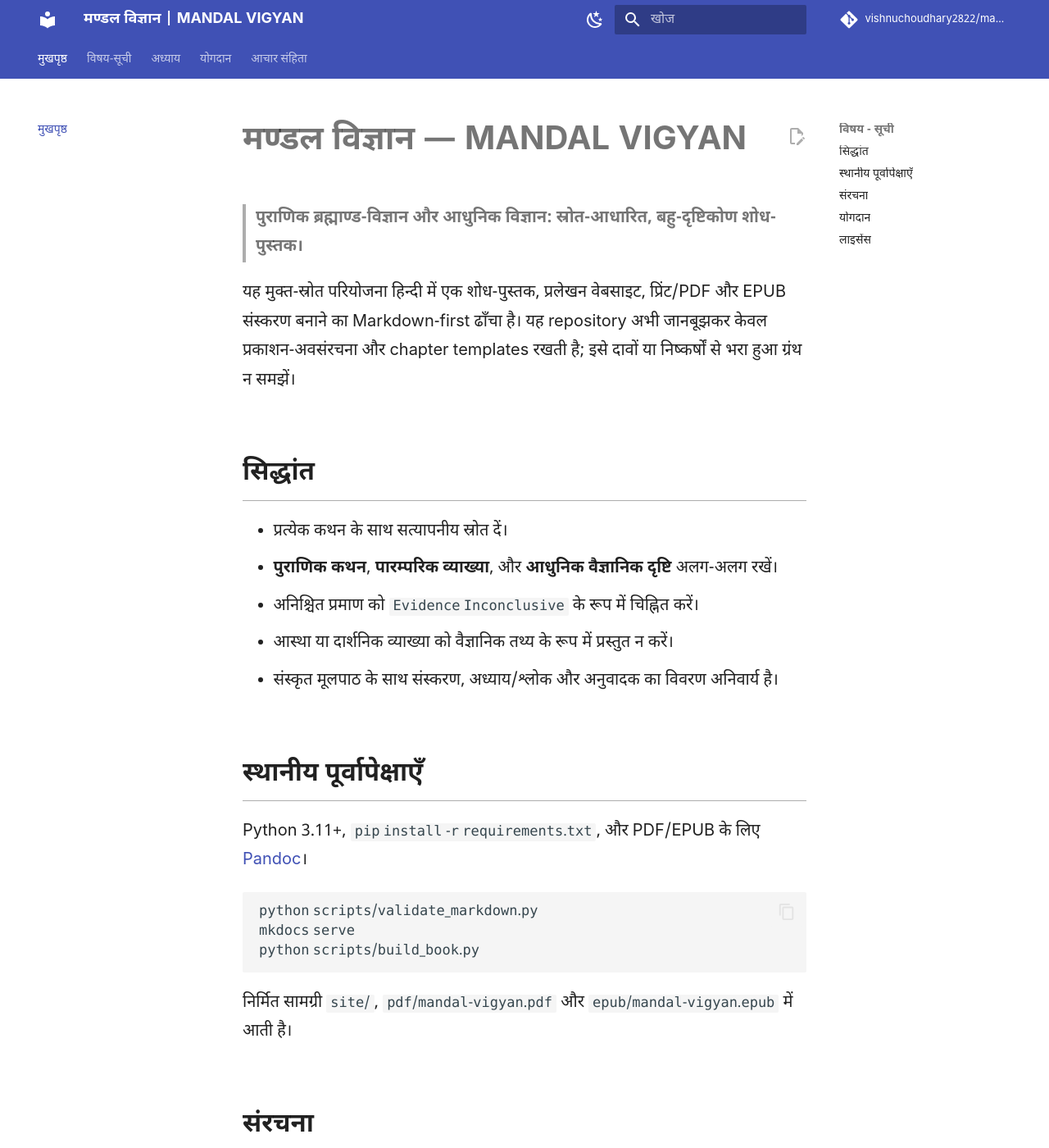
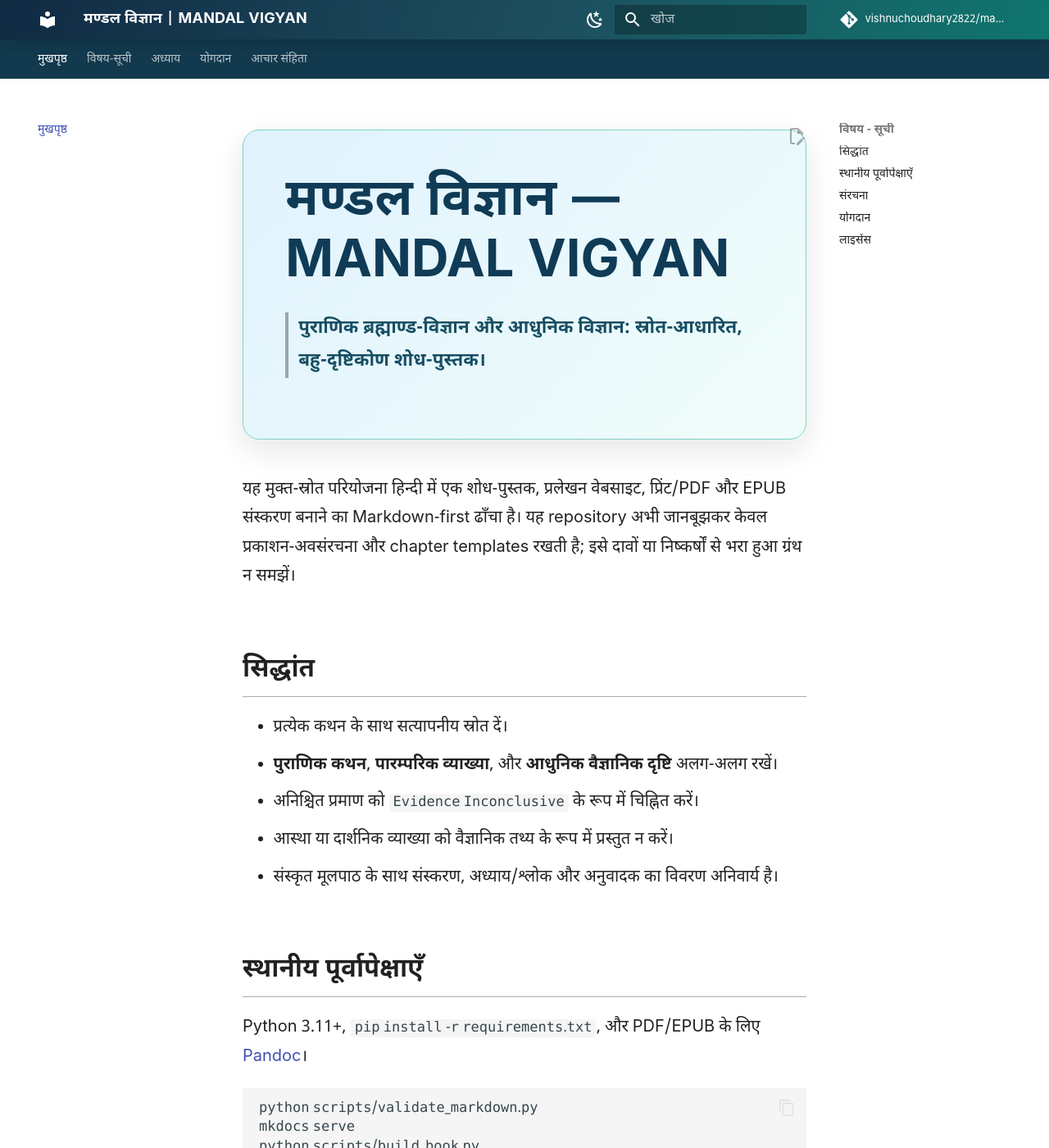
Before and after one commit to vishnuchoudhary2822/mandal-vigyan, an MkDocs documentation site: the page built from docs/index.md, in a window 1280 px wide and 1400 px high. Shown: the whole window at 82% size. Built offline with MkDocs 1.6.1 and Material for MkDocs 9.7.7, drawn with Linux system fonts in a browser that asks for light colours; comment, search, counter and statistics services are not loaded.

Commit message:
Polish site header and landing page

```diff
--- /dev/null
+++ b/docs/assets/stylesheets/landing-page.css
@@ -0,0 +1,64 @@
+/* MANDAL VIGYAN identity and an uncluttered research-book home page. */
+.md-header {
+  background: linear-gradient(105deg, #102a43 0%, #1d4e5f 52%, #0f766e 100%);
+  box-shadow: 0 .18rem .65rem rgba(15, 23, 42, .24);
+}
+
+.md-header__button.md-logo {
+  margin-right: .2rem;
+}
+
+.md-header__title {
+  font-weight: 700;
+  letter-spacing: .01em;
+}
+
+.md-tabs {
+  background: #12394d;
+}
+
+.md-tabs__link--active,
+.md-tabs__link:hover {
+  color: #d1fae5;
+}
+
+.mv-home-hero {
+  background: linear-gradient(135deg, #e0f2fe 0%, #f0fdfa 100%);
+  border: 1px solid #7dd3c7;
+  border-radius: 1rem;
+  box-shadow: 0 .7rem 1.8rem rgba(15, 23, 42, .10);
+  margin: .6rem 0 2.2rem;
+  padding: clamp(1.4rem, 4vw, 3.2rem);
+}
+
+[data-md-color-scheme="slate"] .mv-home-hero {
+  background: linear-gradient(135deg, #102a43 0%, #134e4a 100%);
+  border-color: #2dd4bf;
+  box-shadow: 0 .7rem 1.8rem rgba(0, 0, 0, .28);
+}
+
+.mv-home-hero h1 {
+  color: #0f3b56;
+  font-size: clamp(2rem, 5vw, 3.15rem);
+  line-height: 1.18;
+  margin: 0 0 .8rem;
+}
+
+[data-md-color-scheme="slate"] .mv-home-hero h1 { color: #e0f2fe; }
+
+.mv-home-hero blockquote {
+  border-left: .25rem solid #0f766e;
+  color: #164e63;
+  font-size: 1.12rem;
+  margin: 0;
+  padding-left: 1rem;
+}
+
+[data-md-color-scheme="slate"] .mv-home-hero blockquote { color: #ccfbf1; }
+
+@media screen and (max-width: 44.9375em) {
+  .md-header__title { font-size: .86rem; }
+  .md-tabs__link { font-size: .72rem; }
+  .mv-home-hero { border-radius: .75rem; margin-top: .15rem; padding: 1.25rem; }
+  .mv-home-hero blockquote { font-size: 1rem; }
+}
--- a/docs/index.md
+++ b/docs/index.md
@@ -1,6 +1,10 @@
+<section class="mv-home-hero" markdown>
+
 # मण्डल विज्ञान — MANDAL VIGYAN
 
 > **पुराणिक ब्रह्माण्ड-विज्ञान और आधुनिक विज्ञान: स्रोत-आधारित, बहु-दृष्टिकोण शोध-पुस्तक।**
+
+</section>
 
 यह मुक्त-स्रोत परियोजना हिन्दी में एक शोध-पुस्तक, प्रलेखन वेबसाइट, प्रिंट/PDF और EPUB संस्करण बनाने का Markdown-first ढाँचा है। यह repository अभी जानबूझकर केवल प्रकाशन-अवसंरचना और chapter templates रखती है; इसे दावों या निष्कर्षों से भरा हुआ ग्रंथ न समझें।
 
--- a/mkdocs.yml
+++ b/mkdocs.yml
@@ -33,7 +33,7 @@ markdown_extensions:
   - pymdownx.superfences
   - pymdownx.tabbed:
       alternate_style: true
-extra_css: [stylesheets/print.css, assets/stylesheets/visuals.css, assets/stylesheets/mobile-reading.css]
+extra_css: [stylesheets/print.css, assets/stylesheets/visuals.css, assets/stylesheets/mobile-reading.css, assets/stylesheets/landing-page.css]
 extra:
   generator: false
 copyright: "Copyright &copy; 2026 Vishnu Choudhary · MANDAL VIGYAN"
```
Also changed, not shown: 1 other file.
